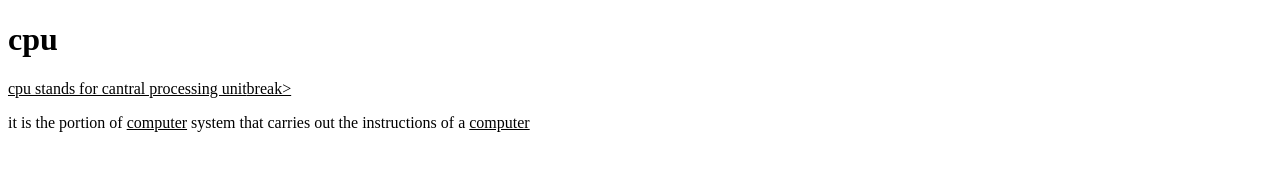
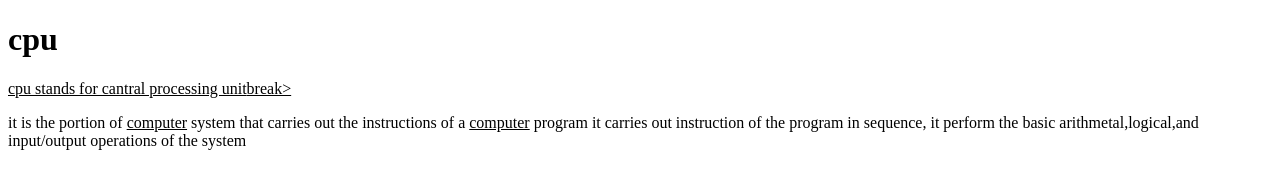
Before and after one commit to iamneo-production/eafabaefadaeccdfffebaeceaec, a website: page public/index.html in a window 1280 px wide. Drawn offline with Linux system fonts and the light colour scheme.

Commit message:
Backup Commit

```diff
--- a/public/index.html
+++ b/public/index.html
@@ -12,7 +12,10 @@
     <p><u><break>cpu stands for cantral processing unit</break>break></u></p>
     <p>
        <break> it is the portion of <u>computer</u> system that carries</break>
-       <break>out the instructions of a <u>computer</u></break>
+       <break>out the instructions of a <u>computer</u> program</break>
+       <break>it carries out instruction of the program in sequence,</break>
+       <break>it  perform the basic arithmetal,logical,and input/output operations of the system</break>
+
     </p>
 </body>
 </html>
```
